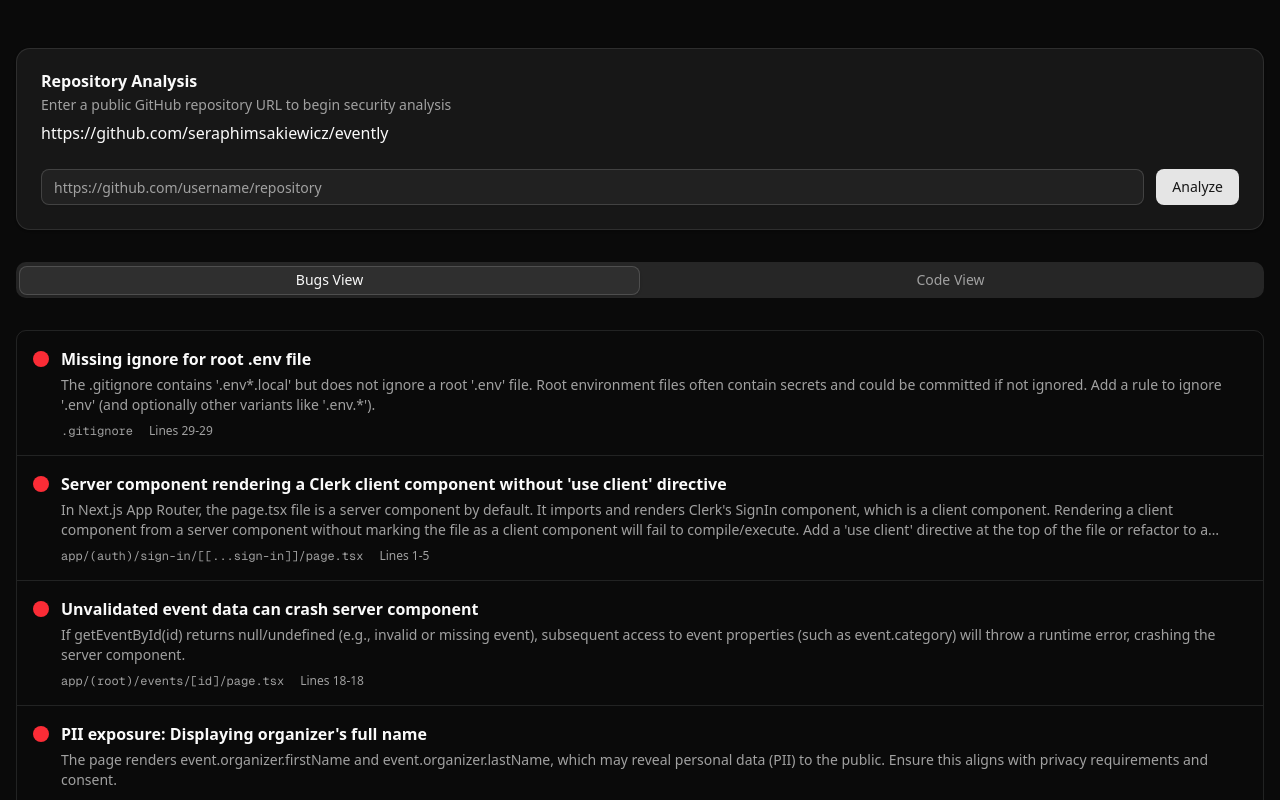
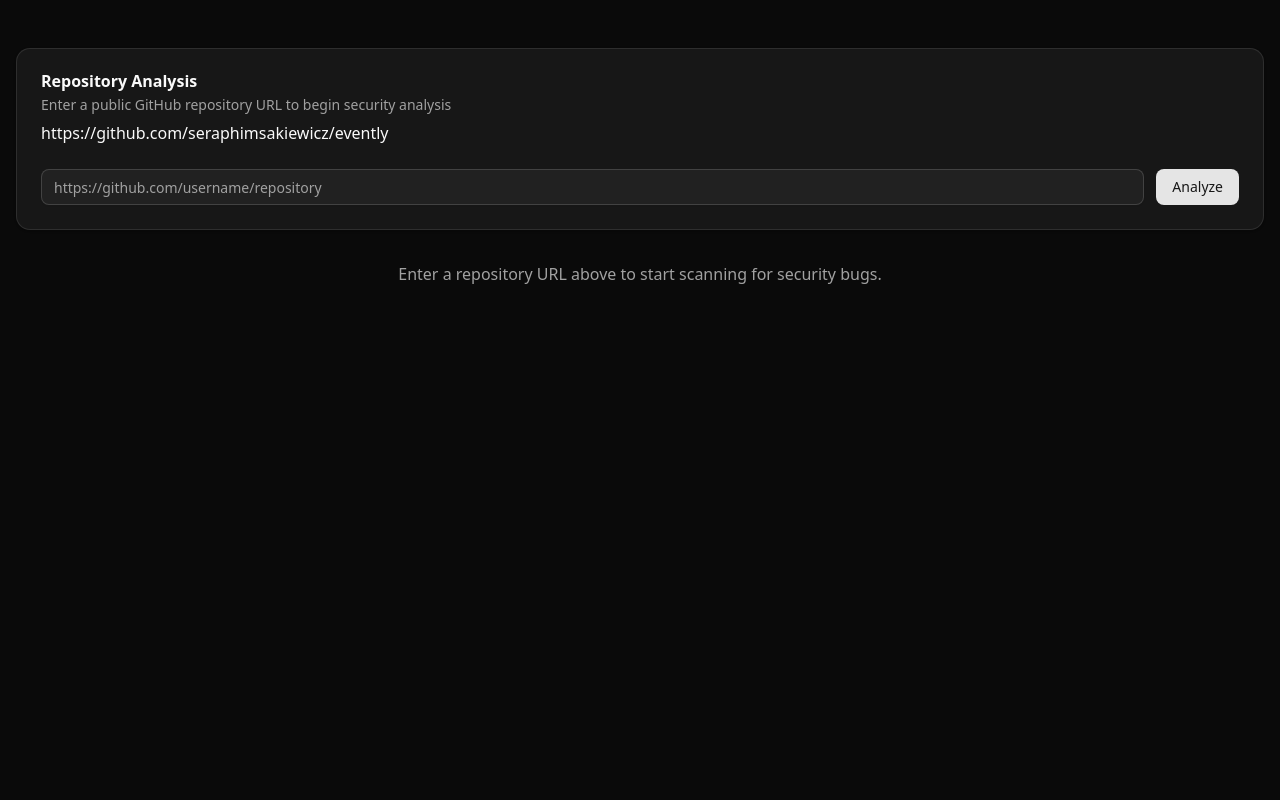
Before and after one commit to seraphimsakiewicz/ai-bug-finder, a Next.js app: page / in a window 1280 px wide. Shown: the top 800 px of the page. Built offline with nearby package versions, Linux system fonts and the light colour scheme; no server answers.

Commit message:
Updated types

```diff
--- a/src/app/page.tsx
+++ b/src/app/page.tsx
@@ -11,28 +11,16 @@ import {
 import { Input } from "@/components/ui/input";
 import { Button } from "@/components/ui/button";
 import { Tabs, TabsContent, TabsList, TabsTrigger } from "@/components/ui/tabs";
-import { Bug } from "@/types/bug";
+import { Bug, FileIssue, SelectedFile } from "@/types";
 import { getSocket } from "@/lib/socket";
 import { BugsView } from "@/components/BugsView";
 import { CodeView } from "@/components/CodeView";
-import { data } from "@/lib/mockdata";
-
-type FileIssue = {
-  filePath: string;
-  bugs: Bug[];
-  id: string;
-};
-
-type SelectedFile = {
-  filePath: string;
-  content: string;
-};
+// import { data } from "@/lib/mockdata";
 
 export default function Home() {
   const [progressMessage, setProgressMessage] = useState<string>("");
-  // temp
-  const [scanCompleted, setScanCompleted] = useState<boolean>(true);
-  const [fileIssues, setFileIssues] = useState<FileIssue[]>(data);
+  const [scanCompleted, setScanCompleted] = useState<boolean>(false);
+  const [fileIssues, setFileIssues] = useState<FileIssue[]>([]);
   const [loading, setLoading] = useState<boolean>(false);
   const [view, setView] = useState<"bugs" | "code">("bugs");
   const [selectedFile, setSelectedFile] = useState<SelectedFile | null>(null);
@@ -50,7 +38,6 @@ export default function Home() {
     null
   );
 
-  // update ui as u recieve bugs.
   // in readme, say vertsion ur using such as node
 
   useEffect(() => {
@@ -62,7 +49,7 @@ export default function Home() {
       setProgressMessage(payload.message);
     };
 
-    const onFileAnalyzed = (payload: { filePath: string; bugs: Bug[] }) => {
+    const onFileAnalyzed = (payload: { filePath: string; bugs: Bug[], id: string }) => {
       console.log("file-analyzed", payload);
       if (payload.bugs.length > 0) {
         setFileIssues((prev) => [...prev, payload]);
@@ -117,7 +104,7 @@ export default function Home() {
       s.off("analysis-error", onError);
       s.off("analysis-progress", onProgress);
     };
-  }, []);
+  });
 
   const submitRepoName = async (e: React.FormEvent<HTMLFormElement>) => {
     e.preventDefault();
@@ -154,7 +141,6 @@ export default function Home() {
 
   // Handle bug click - fetch file content and switch to code view
   const handleBugClick = (bug: Bug, filePath: string) => {
-
     if (!repoInfo) return;
 
     setSelectedBug(bug);
@@ -207,8 +193,8 @@ export default function Home() {
     setSelectedBug(bug);
 
     // Find which file this bug belongs to
-    const bugFile = fileIssues.find(fileIssue =>
-      fileIssue.bugs.some(fileBug => fileBug.id === bug.id)
+    const bugFile = fileIssues.find((fileIssue) =>
+      fileIssue.bugs.some((fileBug) => fileBug.id === bug.id)
     );
 
     if (!bugFile || !repoInfo) return;
--- a/src/components/BugsView.tsx
+++ b/src/components/BugsView.tsx
@@ -1,5 +1,5 @@
 import React from "react";
-import { Bug } from "@/types/bug";
+import { Bug } from "@/types";
 
 interface BugsViewProps {
   allBugs: (Bug & { filePath: string })[];
@@ -8,7 +8,12 @@ interface BugsViewProps {
   onBugClick: (bug: Bug, filePath: string) => void;
 }
 
-export function BugsView({ allBugs, loading, scanCompleted, onBugClick }: BugsViewProps) {
+export function BugsView({
+  allBugs,
+  loading,
+  scanCompleted,
+  onBugClick,
+}: BugsViewProps) {
   return (
     <div className="space-y-6">
       <div className="border rounded-lg">
@@ -30,8 +35,7 @@ export function BugsView({ allBugs, loading, scanCompleted, onBugClick }: BugsVi
                   No bugs found
                 </h3>
                 <p className="text-muted-foreground">
-                  Great! No security bugs were detected in this
-                  repository.
+                  Great! No security bugs were detected in this repository.
                 </p>
               </>
             )}
@@ -44,9 +48,7 @@ export function BugsView({ allBugs, loading, scanCompleted, onBugClick }: BugsVi
                 className="p-4 hover:bg-accent/50 transition-colors cursor-pointer group"
                 aria-disabled={loading || !scanCompleted}
                 onClick={() =>
-                  !loading &&
-                  scanCompleted &&
-                  onBugClick(bug, bug.filePath)
+                  !loading && scanCompleted && onBugClick(bug, bug.filePath)
                 }
               >
                 <div className="flex items-start gap-3">
@@ -64,9 +66,7 @@ export function BugsView({ allBugs, loading, scanCompleted, onBugClick }: BugsVi
                           {bug.description}
                         </p>
                         <div className="flex items-center gap-4 mt-2 text-xs text-muted-foreground">
-                          <span className="font-mono">
-                            {bug.filePath}
-                          </span>
+                          <span className="font-mono">{bug.filePath}</span>
                           <span>
                             Lines {bug.lines[0]}-{bug.lines[1]}
                           </span>
--- /dev/null
+++ b/src/types.ts
@@ -0,0 +1,17 @@
+export interface Bug {
+  id: string;
+  title: string;
+  description: string;
+  lines: number[]; // e.g. [34,55]
+}
+
+export type FileIssue = {
+  filePath: string;
+  bugs: Bug[];
+  id: string;
+};
+
+export type SelectedFile = {
+  filePath: string;
+  content: string;
+};
--- a/src/types/bug.ts
+++ /dev/null
@@ -1,7 +0,0 @@
-// types/bug.ts
-export interface Bug {
-  id: string;
-  title: string;
-  description: string;
-  lines: number[]; // e.g. [34,55]
-}
```
Also changed, not shown: src/components/CodeView.tsx (+2 -8 lines).
